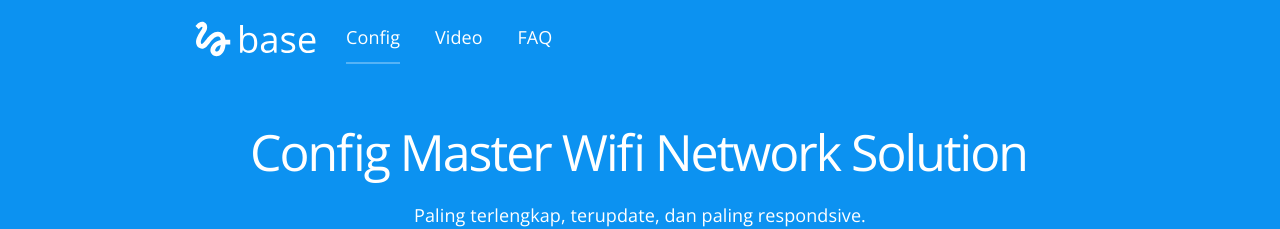
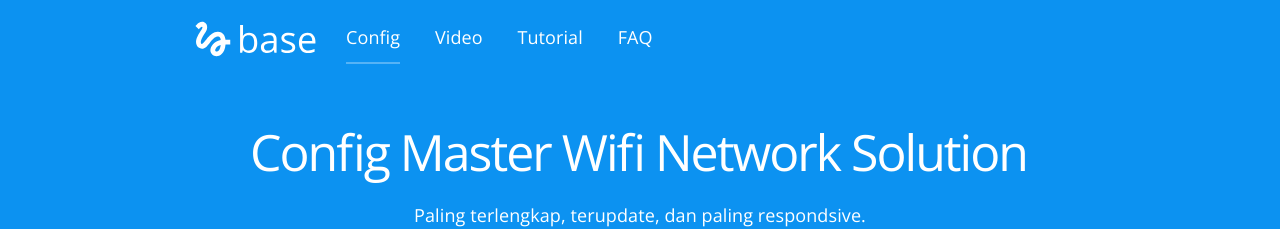
Before and after one commit to mwnsofficial/download.github.io, a Jekyll site: the page built from index.html, in a window 1280 px wide. Shown: the top 229 px of the page. Built offline with Jekyll 4.4.1, drawn with Linux system fonts in a browser that asks for light colours; nearby versions of some CDN libraries.

Commit message:
Update navigation.yml

```diff
--- a/_data/navigation.yml
+++ b/_data/navigation.yml
@@ -2,5 +2,7 @@
   link: /
 - name: Video
   link: /videos/
+- name: Tutorial
+  link: https://masterwifinetworksolution.tech
 - name: FAQ
   link: /faq/
```
